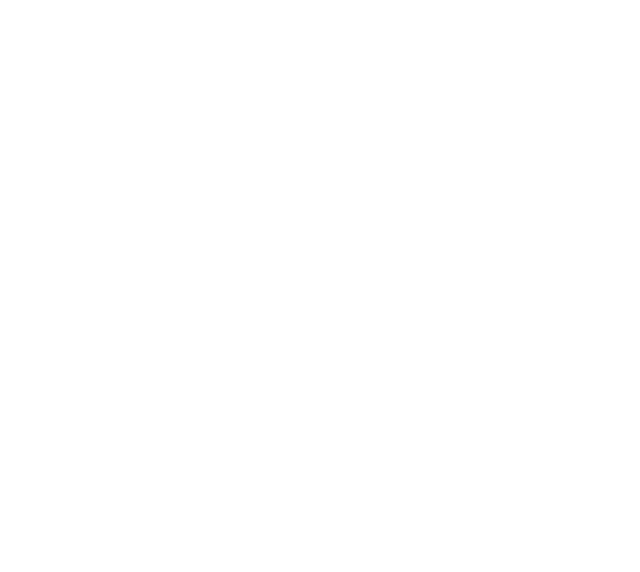
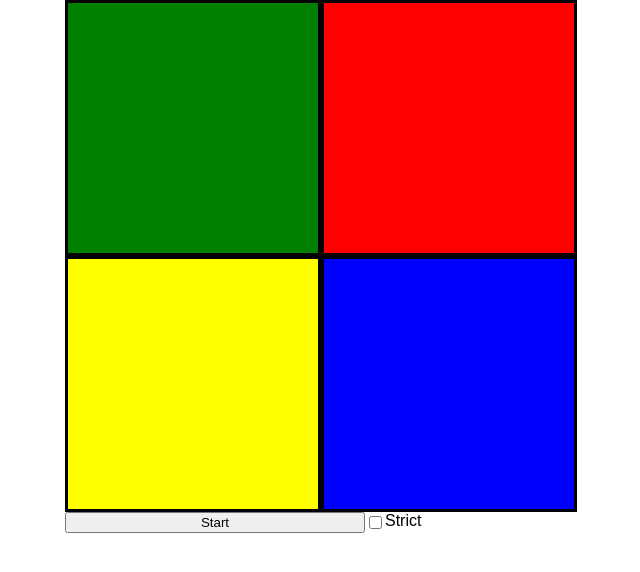
Before and after one commit to jsevilla274/simon-game, a plain HTML site: page index.html in a window 1280 px wide. Shown: the whole page, without its empty margins (319-959 px from the left). Drawn offline with Linux system fonts and the light colour scheme.

Commit message:
Add alpha UI and styles for testing

```diff
--- a/index.html
+++ b/index.html
@@ -2,7 +2,71 @@
 <html>
 <head>
     <title>Simon Game</title>
+    <style type="text/css">
+        .main-button {
+            height: 250px;
+            width: 250px;
+            border: 3px solid black;
+        }
+
+        .container {
+            display: flex;
+            align-items: center;
+            justify-content: center;
+        }
+
+        .container div div {
+            display: flex;
+            text-align: center;
+        }
+
+        body {
+            margin: 0px;
+            font-size: 0px;
+            font-family: arial;
+        }
+
+        button {
+            width: 300px;
+        }
+
+        span {
+            font-size: 16px;
+        }
+
+        #green {
+            background-color: green;
+        }
+
+        #red {
+            background-color: red;
+        }
+
+        #yellow {
+            background-color: yellow;
+        }
+
+        #blue {
+            background-color: blue;
+        }
+    </style>
 </head>
 <body>
+    <div class="container">
+        <div>
+            <div>
+                <div class="main-button" id="green"></div>
+                <div class="main-button" id="red"></div>
+            </div>
+            <div>
+                <div class="main-button" id="yellow"></div>
+                <div class="main-button" id="blue"></div>
+            </div>
+            <div>
+                <button type="button">Start</button>
+                <input type="checkbox"><span>Strict</span>
+            </div>
+        </div>
+    </div>
 </body>
 </html>
```
